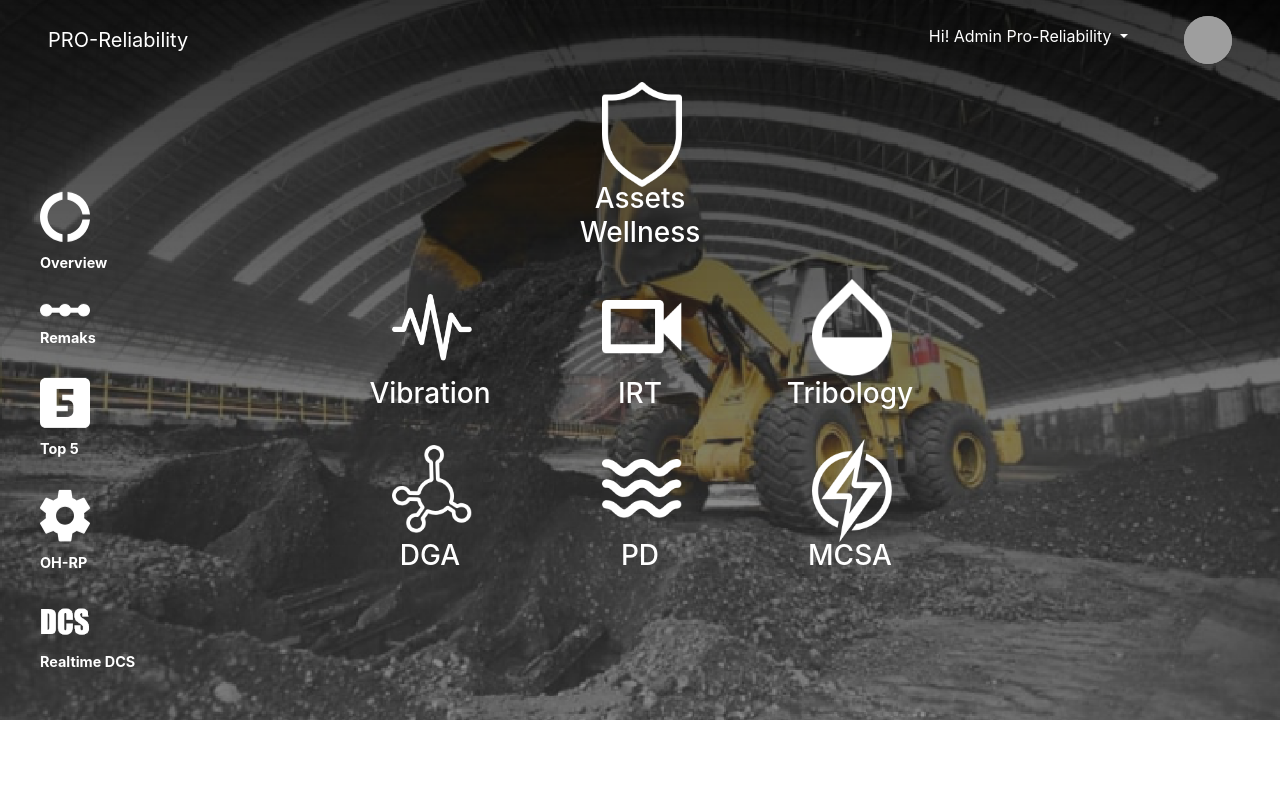
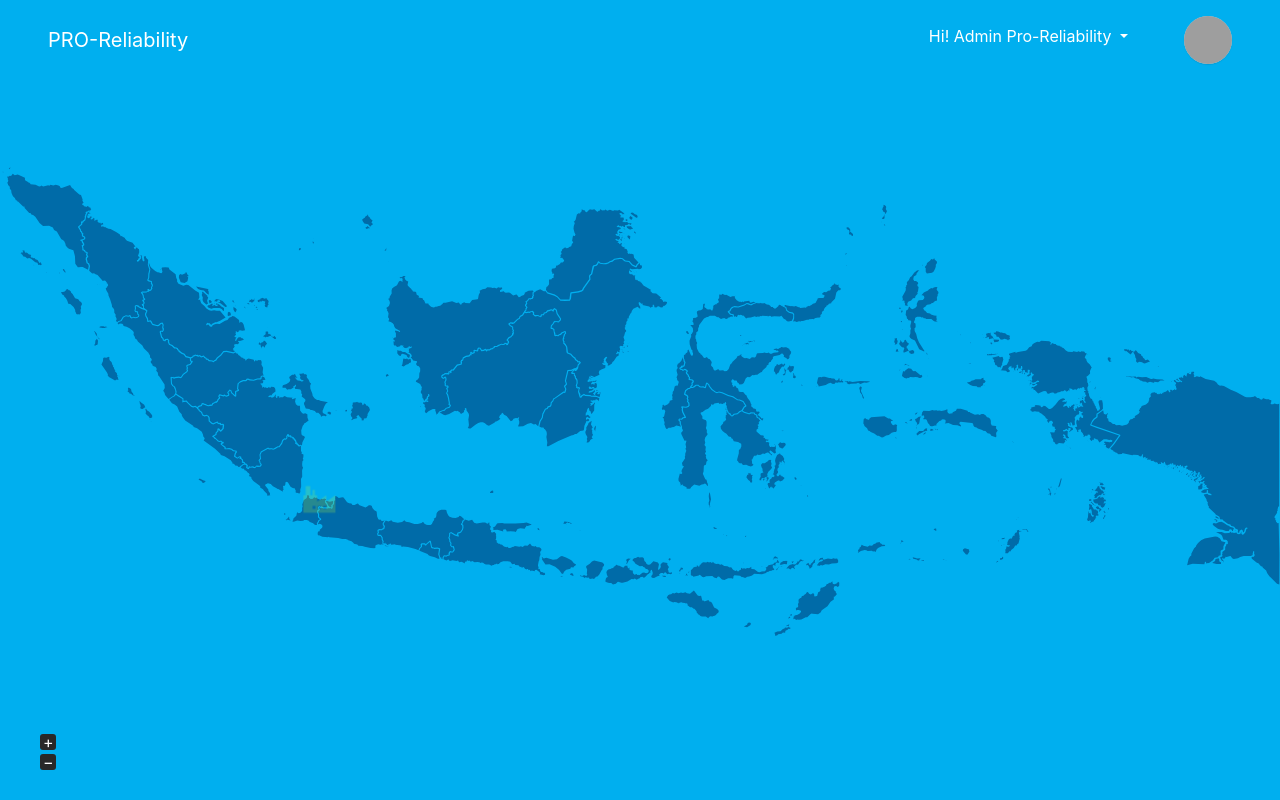
Before and after one commit to haviansyah/proreliability, a Django app: page / in a window 1280 px wide. Run offline with Django 3.2, Linux system fonts and the light colour scheme; the visitor is signed in with stand-in values (Sample User, id 1); some libraries are stand-ins or nearby versions; grey boxes are pictures that could not be loaded.

Commit message:
Index map

```diff
--- a/backend/templates/index.html
+++ b/backend/templates/index.html
@@ -125,7 +125,7 @@
 </head>
 <body style="overflow: hidden">
 <nav class="navbar navbar-expand-lg navbar-dark bg-transparent px-5 pt-3">
-    <a class="navbar-brand" href="#">PRO-Reliability</a>
+    <a class="navbar-brand" href="/">PRO-Reliability</a>
     <button class="navbar-toggler" type="button" data-toggle="collapse" data-target="#navbarSupportedContent"
             aria-controls="navbarSupportedContent" aria-expanded="false" aria-label="Toggle navigation">
         <span class="navbar-toggler-icon"></span>
--- a/backend/templates/maps.html
+++ b/backend/templates/maps.html
@@ -10,9 +10,143 @@
           integrity="sha384-wvfXpqpZZVQGK6TAh5PVlGOfQNHSoD2xbE+QkPxCAFlNEevoEH3Sl0sibVcOQVnN" crossorigin="anonymous">
     <link rel="stylesheet" type="text/css" media="screen" href="{% static "/assets/jvectormap/jquery-jvectormap-2.0.3.css" %}">
 </head>
+ <style>
+        body {
+          background-color: rgb(0, 175, 239);
+        }
+
+        .inset {
+            width: 48px;
+            height: 48px;
+            border-radius: 50%;
+            box-shadow: inset 0 0 0 2px rgba(255, 255, 255, 0.6),
+            0 1px 1px rgba(0, 0, 0, 0.1);
+            background-color: transparent !important;
+            z-index: 999;
+        }
+
+        .inset img {
+            border-radius: inherit;
+            width: inherit;
+            height: inherit;
+            display: block;
+            position: relative;
+            z-index: 998;
+        }
+
+        .login-name {
+            font-weight: bold;
+            color: white;
+        }
+
+        .login-name:hover {
+            text-decoration: none;
+            color: white;
+        }
+
+        .pro-frame {
+            position: relative;
+            width: 100%;
+            height: 100%;
+        }
+
+        .kondisi {
+            width: 600px;
+            margin-top: 0px;
+        }
+
+        .kondisi h3 {
+            color: white;
+        }
+
+        .kondisi .tombol {
+            text-align: center;
+            padding: 10px;
+        }
+
+        .kondisi a {
+            text-decoration: none;
+        }
+
+        .kondisi a:hover {
+            text-decoration: none;
+        }
+
+
+        .image {
+            height: 100px;
+
+        }
+
+        .helper {
+            display: inline-block;
+            height: 100%;
+            vertical-align: middle;
+        }
+
+        .image img {
+            vertical-align: middle;
+            max-width: 80px;
+        }
+
+        .left-frame {
+            z-index: 10;
+            position: absolute;
+            left: 0;
+            top: 55%;
+            transform: translateY(-50%);
+            width: 20vw;
+        }
+
+        .left-frame ul {
+            list-style-type: none;
+        }
+
+        .left-frame ul li {
+            padding-top: 15px;
+            padding-bottom: 15px;
+        }
+
+        .left-frame img{
+            display: block;
+            width: 50px;
+        }
+
+
+        .left-frame span{
+            margin-top: 10px;
+            color: white;
+            font-size: 0.9em;
+            font-weight: bold;
+            display: block;
+        }
+        .jvectormap-zoomin, .jvectormap-zoomout, .jvectormap-goback{
+            left : 40px
+        }
+        .jvectormap-zoomin{
+            top: auto;
+            bottom : 50px;
+        }
+
+        .jvectormap-zoomout{
+            top: auto;
+            bottom : 30px;
+        }
+
+        image.jvectormap-marker.jvectormap-element {
+            animation: blinker 1s linear infinite;
+        }
+
+        @keyframes blinker {
+          50% {
+            opacity: 0;
+          }
+        }
+
+    </style>
 <body style="overflow: hidden">
 
-<nav class="navbar navbar-expand-lg navbar-dark bg-transparent px-5 pt-3">
+<nav class="navbar navbar-expand-lg fixed-top navbar-dark bg-transparent px-5 pt-3">
     <a class="navbar-brand" href="#">PRO-Reliability</a>
     <button class="navbar-toggler" type="button" data-toggle="collapse" data-target="#navbarSupportedContent"
             aria-controls="navbarSupportedContent" aria-expanded="false" aria-label="Toggle navigation">
@@ -49,8 +183,10 @@
 
 
 
-<script src="https://code.jquery.com/j  query-3.4.1.min.js"
-        integrity="sha256-CSXorXvZcTkaix6Yvo6HppcZGetbYMGWSFlBw8HfCJo=" crossorigin="anonymous"></script>
+<script
+  src="https://code.jquery.com/jquery-2.2.4.min.js"
+  integrity="sha256-BbhdlvQf/xTY9gja0Dq3HiwQF8LaCRTXxZKRutelT44="
+  crossorigin="anonymous"></script>
 <script src="https://stackpath.bootstrapcdn.com/bootstrap/4.3.1/js/bootstrap.bundle.min.js"
         integrity="sha384-xrRywqdh3PHs8keKZN+8zzc5TX0GRTLCcmivcbNJWm2rs5C8PRhcEn3czEjhAO9o"
         crossorigin="anonymous"></script>
@@ -67,27 +203,7 @@
        legenda = ["Kantor Pusat","Kantor Penjualan", "Pabrik","Legenda"];
    }
    var pabrik = [
-      {status:'factory',name:"Pabrik Sumut",coords :[3.5741372 , 98.4837574], img : "PPB SMT.jpg", alamat :"Jl. Binjai Km. 15,5 No. 1 Diski, Deli Serdang. Sumatera Utara 20351", tel : "(061) 8821543, 8821111" , email : "ppb_sumut@wika-beton.co.id" },
-      {status:'factory',name:"Pabrik Lampung",coords :[-5.1240237,104.9233755], img : "pabrik-lampung.jpg", alamat :"Jl. Raya Tegineneng Km. 35 Desa Bumi Agung, Pesawaran 35363", tel : "(0725) 41318" , email : "ppb_lampung@wka-beton.co.id" },
-      {status:'factory',name:"Pabrik Bogor",coords :[-6.4537305,106.9239429], img : "narogong.png", alamat :"Jl. Raya Narogong Km. 26, Cileungsi, Bogor 16820", tel : "(021) 8674010" , email : "ppb_bogor@wika-beton.co.id" },
-      {status:'factory',name:"Pabrik Karawang",coords :[-6.4070848,107.3297575], img : "pabrik-karawang.jpg", alamat :"Jl. Surya Madya III Kav.1-34 Kawasan Industri Surya Cipta Karawang 41361", tel : "(021) 89115167" , email : "ppb_karawang@wika-beton.co.id" },
-      {status:'factory',name:"Pabrik Majalengka",coords :[-6.7397985,108.2327882], img : "majalengka.png", alamat :"Jl. Raya Burujul Kulon, Jatiwangi, Majalengka 45454", tel : "(0233) 882575" , email : "ppb_majalengka@wika-beton.co.id" },
-      {status:'factory',name:"Pabrik Pasuruan",coords :[-7.5625402,112.6871222], img : "pabrik-pasuruan.jpg", alamat :"Jl. Raya Kejapanan No. 323 Gempol, Pasuruan 67155", tel : "(0343) 852130, 851488, 853161" , email : "ppb_pasuruan@wika-beton.co.id" },
-      {status:'factory',name:"Pabrik Boyolali",coords :[-7.5351266,110.634712], img : "pabrik-boyolali.png", alamat :"Jl. Raya Boyolali-Solo Km. 4,5 Mojosongo, Boyolali 57300", tel : "(0276) 321138," , email : "ppb_boyolali@wika-beton.co.id" },
-      {status:'factory',name:"Pabrik Lampung Selatan",coords :[-5.7363646,105.6630651], img : "pabrik-lampung-selatan.jpg", alamat :"Jl. Wijaya Karya Beton (Jl. Lintas Timur Sumatera Km. 4) Dusun Yogaloka, Desa Sumur Kec. Ketapang, Kab. Lampung Selatan", tel : "-" , email : "-" },
-      {status:'factory',name:"Pabrik Subang",coords :[-6.4653357,107.573159], img : "pabrik-subang.jpg", alamat :"Karangmukti, Cipeundeuy, Subang Regency, West Java 41262", tel : "-" , email : "-" },
-      {status:'factory',name:"Pabrik Sulawesi Selatan",coords :[-5.0938152,119.4933326], img : "pabrik-sulsel.jpg", alamat :"Jl. Kima Raya II Kav. S/4-5-6 Kawasan Industri Makasar,Makasar 90241", tel : "(0411) 511764" , email : "ppb_sulsel@wika-beton.co.id" },
-      {status:'headOffice',name:"WIKA TOWER 1",coords :[-6.2425838,106.8762497], img : "gedung_wika.jpg", alamat :"Jl. D.I. Panjaitan Kav. 9, RT. 01/RW. 11, Cipinang Cimpedak, Jatinegara, Jakarta Timur 13340", tel : "(021) 8192802" , email : "sekper@wika-beton.co.id" },
-      {status:'salesOffice',name:"Wilayah Penjualan 1 (Representatif Riau)",coords :[0.4819764,101.4516129], img : "gedung_wika.jpg", alamat :"Komplek Perkantoran Grand Sudirman Blok D-17, Jl. Parit Indah/Datuk Setia Maharaja,Pekanbaru 28282", tel : "(0761) 849909" , email : "riau@wika-beton.co.id" },
-      {status:'salesOffice',name:"Wilayah Penjualan 1",coords :[3.6283916,98.6809497], img : "gedung_wika.jpg", alamat :"Jl. Gunung Krakatau No. 15,Medan 20239", tel : "(061) 6626225, 6627577" , email : "wilayah1@wika-beton.co.id" },
-      {status:'salesOffice',name:"Wilayah Penjualan 2",coords :[-2.9617359,104.7732157], img : "gedung_wika.jpg", alamat :"Jl. Bambang Utoyo, Rama Kasih Raya No. 957, Palembang 30115 ", tel : "(0711) 712534, 712510 " , email : "wilayah2@wika-beton.co.id" },
-      {status:'salesOffice',name:"Wilayah Penjualan 2 (Representatif Lampung)",coords :[-5.4389751,105.2558093], img : "gedung_wika.jpg", alamat :"Jl. Wolter Monginsidi No. 222 Teluk Betung, Bandar Lampung 35215 ", tel : "(0721) 482336" , email : "lampung@wika-beton.co.id" },
-    //   {status:'salesOffice',name:"Wilayah Penjualan 3",coords :[-6.2455836,106.8742381], img : "gedung_wika.jpg", alamat :"Jl. Biru Laut X No. 20-21, Jakarta 13340", tel : "(021) 8193024" , email : "wilayah3@wika-beton.co.id" },
-      {status:'salesOffice',name:"Wilayah Penjualan 4",coords :[-7.0260299,110.4182825], img : "gedung_wika.jpg", alamat :"Jl. Teuku Umar No. 21, Semarang 50234", tel : "(024) 8411890, 8318787" , email : "wilayah4@wika-beton.co.id" },
-      {status:'salesOffice',name:"Wilayah Penjualan 5",coords :[-7.3314021,112.7282452], img : "gedung_wika.jpg", alamat :"Gedung Tamansari Papilio Lantai 5, Jl. Ahmad Yani No. 176 - 178, Surabaya", tel : "(031) 99003395, 99003396" , email : "wilayah5@wika-beton.co.id" },
-      {status:'salesOffice',name:"Wilayah Penjualan 7",coords :[-1.2746425,116.8574873], img : "gedung_wika.jpg", alamat :"Balikpapan Super Blok/Ewalk Blok A No. 1, Jl. Jendral Sudirman, Balikpapan 76114", tel : "(0542) 877027" , email : "kaltim@wika-beton.co.id" },
-      {status:'salesOffice',name:"Wilayah Penjualan 6",coords :[-5.1011214,119.5062955], img : "gedung_wika.jpg", alamat :"Jl. Kima Raya II Kav. S/4-5-6 Kawasan Industri Makassar", tel : "(0411) 511761, 4723100" , email : "wilayah6@wika-beton.co.id" },
-
+      {status:'factory',name:"PLTU Banten 3 Lontar",coords :[-6.059277, 106.461740]}
     ];
     $('#peta-indonesia').vectorMap({
         map: 'indonesia-adm1_merc',
@@ -116,22 +232,12 @@
         		{
         			 attribute: 'image',
         			 scale : {
-        			 	'headOffice' : "/assets/pin-green.png",
-        			 	'salesOffice': "/assets/pin-yellow.png",
-        			 	'factory': "/assets/pin-red.png",
+        			 	'headOffice' : "/static/assets/icon/factory.png",
+        			 	'salesOffice': "/static/assets/icon/factory.png",
+        			 	'factory': "/static/assets/icon/factory.png",
         			 },
         			 values: pabrik.reduce(function(p, c, i){ p[i] = c.status; return p }, {}),
-        			 legend: {
-			          horizontal: true,
-			          title: legenda[3],
-			          labelRender: function(v){
-			            return {
-			              headOffice: legenda[0],
-			              salesOffice: legenda[1],
-			              factory: legenda[2]
-			            }[v];
-			          }
-			        }
+
         		}
         	]
         },
@@ -146,9 +252,7 @@
         },
         markers: pabrik.map(function(h){ return {name: h.name, latLng: h.coords} }),
         onMarkerClick: function(event, code) {
-            console.log(event);
-            console.log(code)
-            modalDetail(code)
+           window.location.href='/app/dashboard';
         },
     });
 
--- a/backend/urls.py
+++ b/backend/urls.py
@@ -8,7 +8,7 @@ app_name = 'backend'
 
 urlpatterns = [
     url(r'^user_login/$', views.user_login, name='user_login'),
-    url(r'^test/$', views.test, name='test'),
+    url(r'^dashboard/$', views.dashboard, name='dashboard'),
     path('condition/<int:id>/', views.condition,name='condition_page'),
     path('assetwellness/', views.asset_wellness_all,name='assetwellness_page'),
     path('assetwellness/<unit>', views.asset_wellness_unit,name='assetwellness_unit_page'),
--- a/backend/views.py
+++ b/backend/views.py
@@ -13,15 +13,16 @@ def link(request):
     return alamat
 
 
-def test(request):
+@login_required
+def dashboard(request):
     # equipment = Equipment.objects.get(pk=1)
     # return render(request, 'trend.html', {"equipment":equipment})
-    return render(request, 'maps.html')
+    return render(request, 'index.html')
 
 
 @login_required
 def index(request):
-    return render(request,'index.html')
+    return render(request,'maps.html')
 
 
 @login_required
```
Also changed, not shown: static/assets/icon/factory.png (added).
